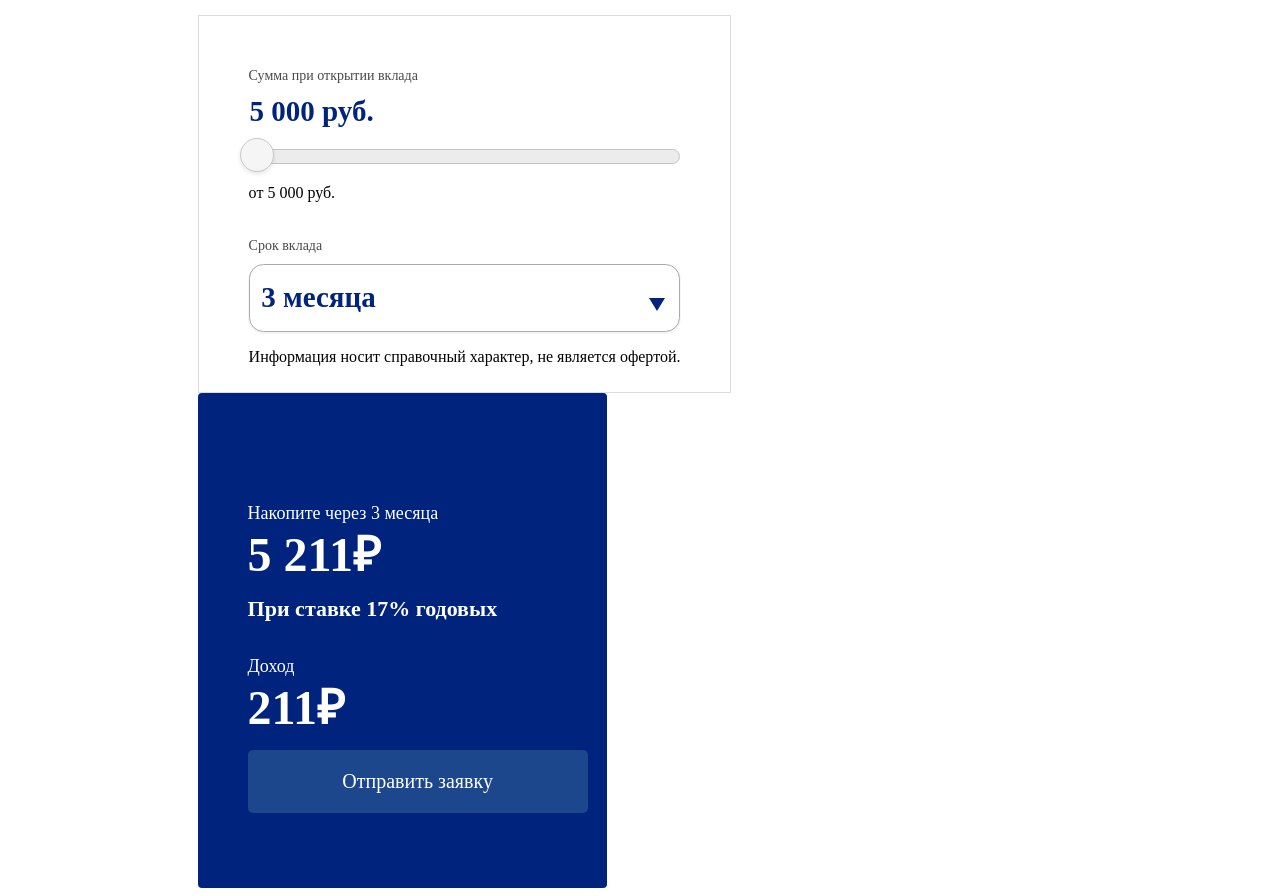
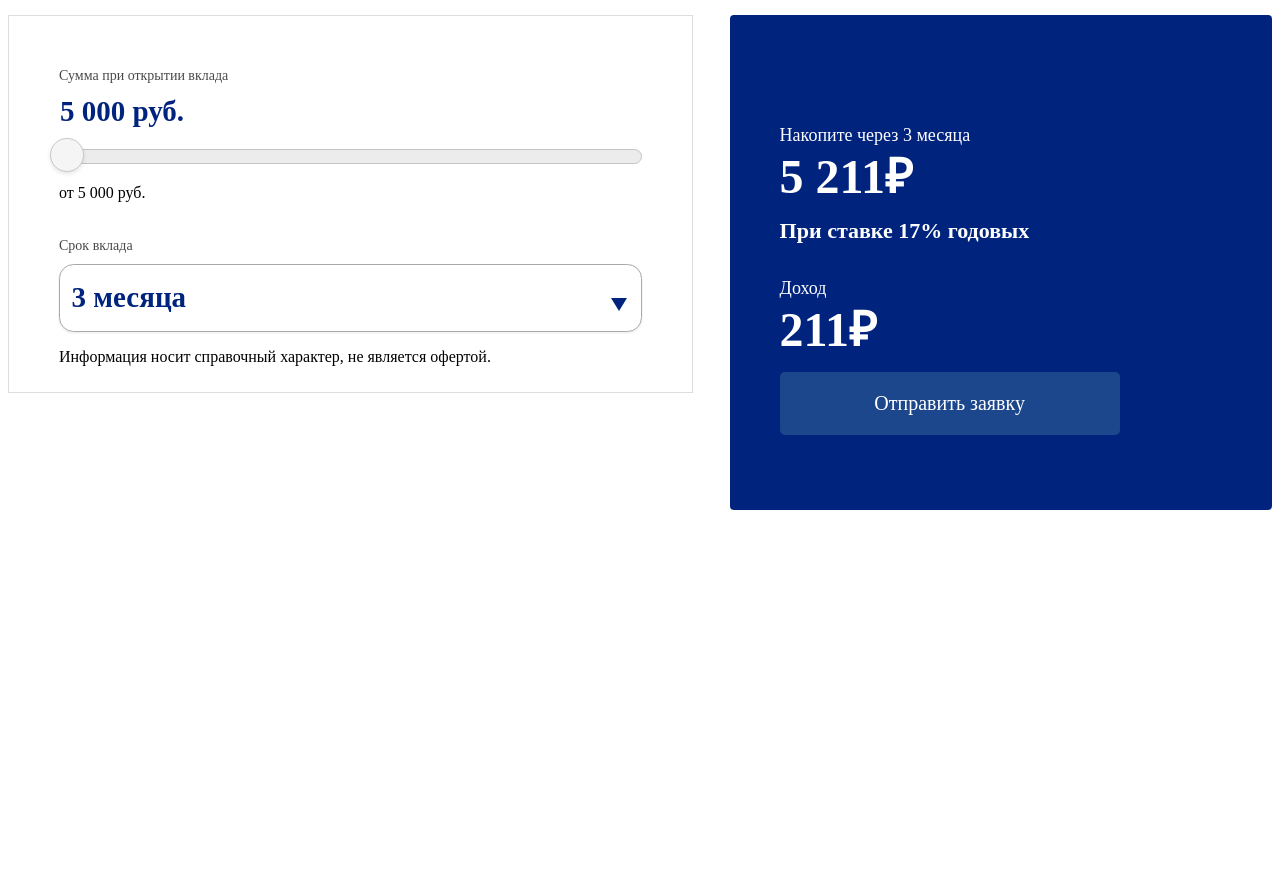
Before and after one commit to 1nan1eee/calcDeposit, a plain HTML site: page calculator/index.html in a window 1280 px wide. After the commit the page ends 800 px from the top, so only its background shows below. Drawn offline with nearby package versions, Linux system fonts and the light colour scheme.

Commit message:
убрала процентные маржины

```diff
--- a/calculator/index.html
+++ b/calculator/index.html
@@ -22,8 +22,6 @@
 					border: 1px solid #dddddd;
 				}
 				.col-xs-12 {
-					margin-left: 15%;
-					margin-right: 15%;
 					margin-top: 15px;
 					display: flex;
           flex-wrap: wrap;
```
